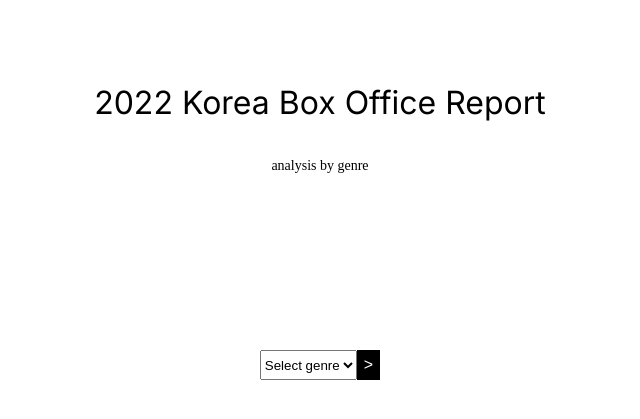
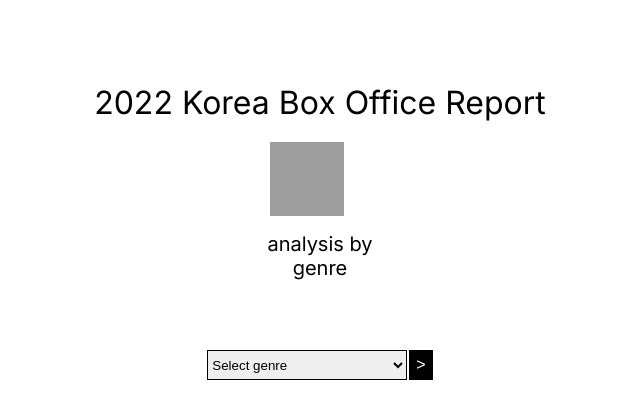
Before and after one commit to bigdata-application/bigdata-application-project, a PHP site: page /feature2.php in a window 1280 px wide. Shown: the top 419 px of the page, without its empty margins (320-960 px from the left). Run offline with PHP 8.4, Linux system fonts and the light colour scheme; grey boxes are pictures that could not be loaded.

Commit message:
[민재] 기능2 관련 CSS 업데이트

```diff
--- a/team06/html/css/style.css
+++ b/team06/html/css/style.css
@@ -563,6 +563,14 @@ body {
   margin-right: 2px;
 }
 
+.genreSelect{
+  border: 1px solid black;
+  align-self: center;
+  width: 200px;
+  height: 30px;
+  margin-right: 2px;
+}
+
 .audienceIcon2 {
   cursor: pointer;
   width: 70px;
@@ -576,3 +584,52 @@ body {
   position:relative;
   left: 19%;
 }
+
+.audienceFeature {
+  width: 162px;
+  color: rgba(0,0,0,1);
+  font-family: Inter;
+  font-weight: Regular;
+  font-size: 20px;
+  opacity: 1;
+  text-align: center;
+}
+
+.audienceIcon {
+  cursor: pointer;
+  width: 100px;
+  height: 100px;
+  background: url("../images/v84_22.png");
+  background-repeat: no-repeat;
+  background-position: center center;
+  background-size: cover;
+  opacity: 1;
+  overflow: hidden;
+  position:relative;
+  left: 19%;
+}
+
+.genreFeature {
+  width: 162px;
+  color: rgba(0,0,0,1);
+  font-family: Inter;
+  font-weight: Regular;
+  font-size: 20px;
+  opacity: 1;
+  text-align: center;
+}
+
+.genreIcon {
+  cursor: pointer;
+  width: 74px;
+  height: 74px;
+  background: url("../images/v84_27.png");
+  background-repeat: no-repeat;
+  background-position: center center;
+  background-size: cover;
+  opacity: 1;
+  overflow: hidden;
+  position:relative;
+  left: 19%;
+  bottom: 10%;
+}
```
